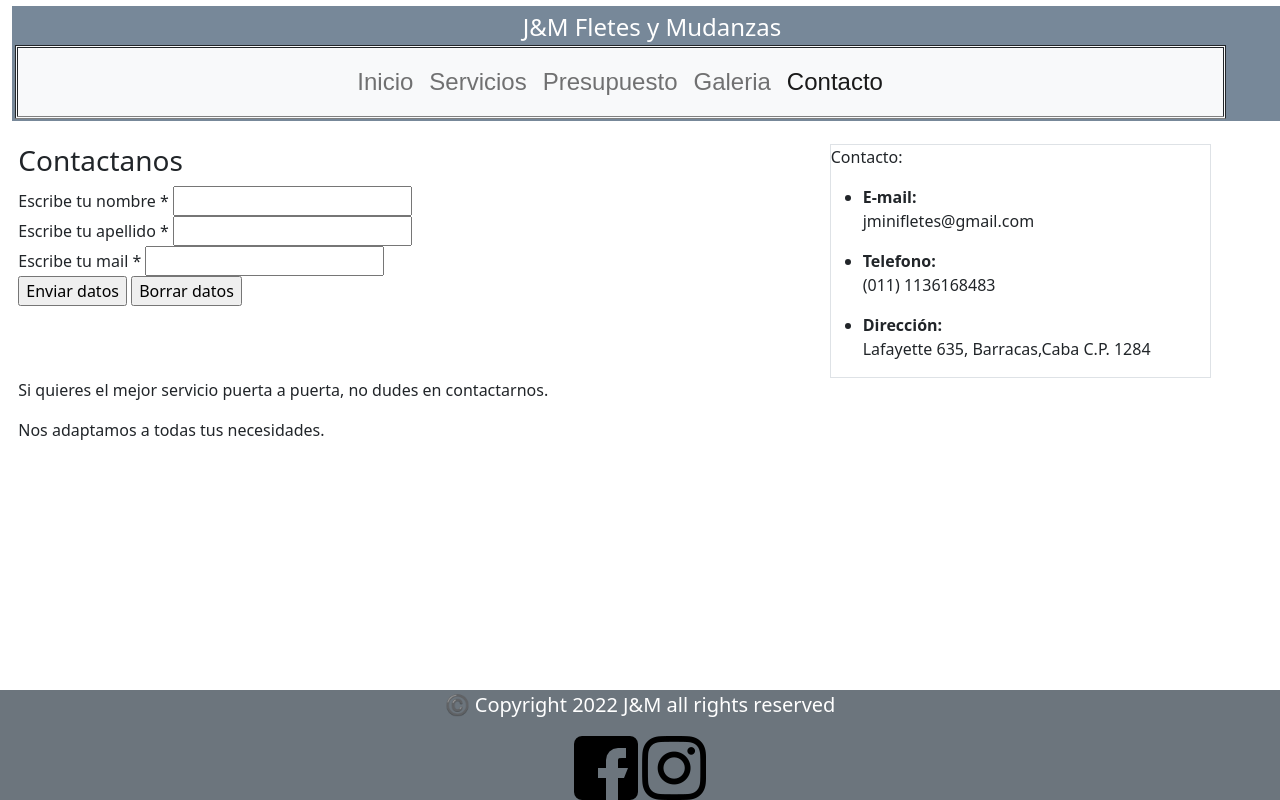
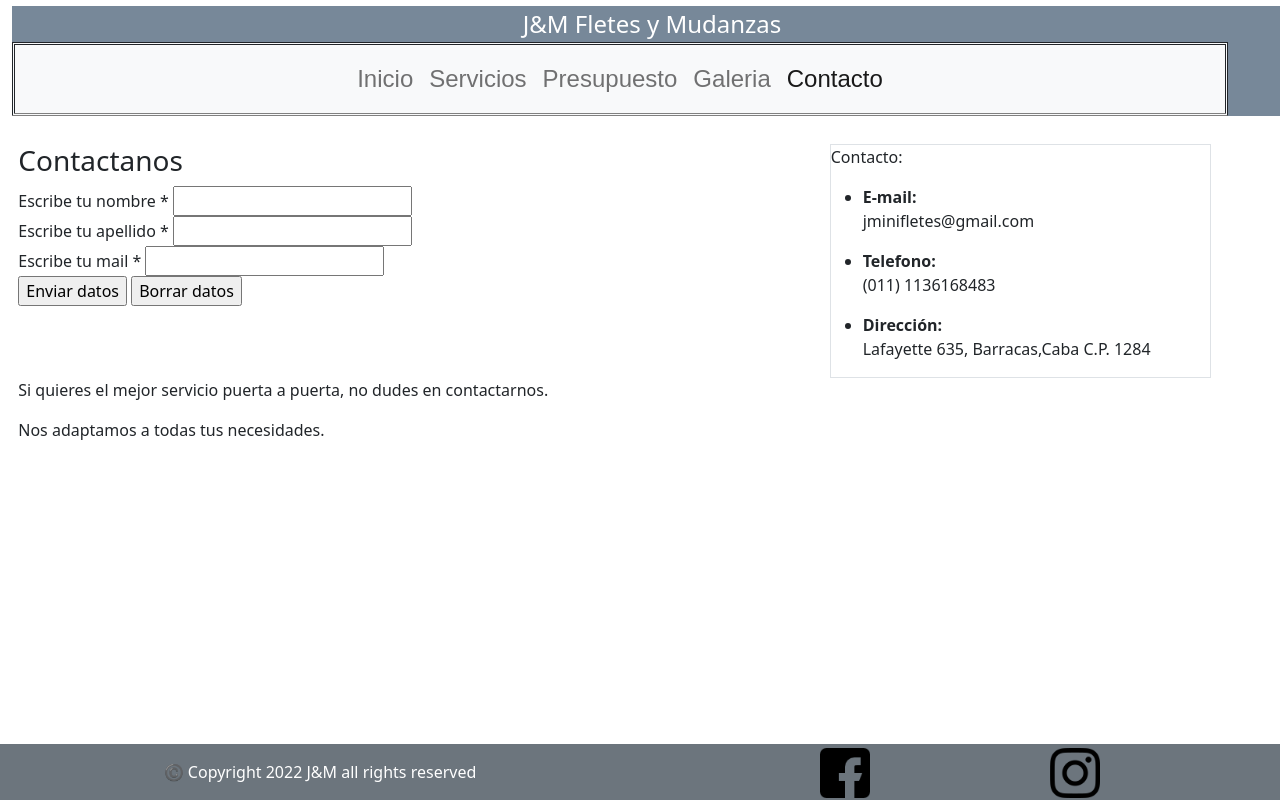
Before and after one commit to jacquelinegroba/tercerentrega, a website: page pages/contacto.html in a window 1280 px wide. Drawn offline with nearby package versions, Linux system fonts and the light colour scheme.

Commit message:
cambios finales

```diff
--- a/index.html
+++ b/index.html
@@ -7,17 +7,20 @@
     <meta name="description" content="J&M Mudanzas y Fletes a todo el pais. Mudarte resulta simple en manos de expertos">
     <meta name="keywords"  content="J&M, Mudanzas, Fletes, pais, mudarte, simple, expertos, barracas">
     <link rel="stylesheet" href="estilos/estilo.css">
-    <link rel="shortcut icon" href="./media/favicon.png">
+    <link rel="shortcut icon" href="./media/fotojym.jpg">
     <title>J&M Fletes y Mudanzas</title>
   </head>
   <body>
-     <div  class="container-fluid">
+     <div class="container-fluid">
+        <!--Header-->
        <header class="header col-12">
+        <!--Logo-->
           <div class="text-center logo">
               <a href="index.html" class="titulo-decoration">
                  J&M Fletes y Mudanzas
               </a>
           </div>
+         <!--Navbar-->
           <nav class="navbar navbar-expand-lg navbar-light bg-light ps-5 ms-4">
             <div class="container-fluid">
                 <button class="navbar-toggler" type="button" data-bs-toggle="collapse" data-bs-target="#navbarNav" aria-controls="navbarNav" aria-expanded="false" aria-label="Toggle navigation">
@@ -45,6 +48,7 @@
             </div>
           </nav>
       </header>
+      <!--Main-->
       <main class="main col-12 ps-5">
           <div class="row">
               <div class="col-12 bg-secondary justify-content-center">
@@ -75,22 +79,18 @@
               </div>
           </div>
      </main>
-          <footer class="footer bg-secondary">
-            <div class="col-12 bg-secondary">
-                 <p class="lead">
+       <!--Footer-->
+     <footer class="footerImagenes bg-secondary d-flex justify-content-between ">
+      <div class="col-6 bg-secondary  ">
+           <p class="pt-3">
              ©️ Copyright 2022 J&M all rights reserved
            </p>
-                <div class="socialmedia text-center align-items-center">
-                   <div class="container">
-                      <div class="row">
-                         <div class="col justify-content-center">
-                            <a href="https://www.facebook.com/profile.php?id=100074324683162" target="_blank" ><img class="facebook" src="./media/fbicon.png"></a>
-                            <a href="https://www.instagram.com/jminifletes/?hl=es-la" target="_blank" ><img class="instagram" src="./media/instagramicon.png"></a>
          </div>
-                      </div>
-                   </div>
-                 </div>
+          <div class="socialmedia text-center col-6 d-flex justify-content-evenly pt-1">
+                      <a href="https://www.facebook.com/profile.php?id=100074324683162" target="_blank" ><img class="facebook" src="../media/fbicon.png"></a>
+                      <a href="https://www.instagram.com/jminifletes/?hl=es-la" target="_blank" ><img class="instagram" src="../media/instagramicon.png" alt="instagramicon"></a>
      </div>
    </footer>
+   <script src="./js/bootstrap.js"></script>
   </body>
 </html>
--- a/pages/contacto.html
+++ b/pages/contacto.html
@@ -7,17 +7,20 @@
     <meta name="description" content="J&M Mudanzas y Fletes a todo el pais. Mudarte resulta simple en manos de expertos">
     <meta name="keywords"  content="J&M, Mudanzas, Fletes, pais, mudarte, simple, expertos, barracas">
     <link rel="stylesheet" href="../estilos/estilo.css">
-    <link rel="shortcut icon" href="/media/favicon.png">
+    <link rel="shortcut icon" href="/media/fotojym.jpg">
     <title>J&M Fletes y Mudanzas</title>
   </head>
   <body>
+      <!--Header-->
      <div  class="container-fluid">
       <header class="header col-12">
+      <!--Logo-->
           <div class="text-center logo">
               <a href="../index.html" class="titulo-decoration">
                  J&M Fletes y Mudanzas
               </a>
           </div>
+      <!--Navbar-->
           <nav class="navbar navbar-expand-lg navbar-light bg-light">
             <div class="container-fluid">
                 <button class="navbar-toggler" type="button" data-bs-toggle="collapse"       data-bs-target="#navbarNav" aria-controls="navbarNav" aria-expanded="false"   aria-label="Toggle navigation">
@@ -45,6 +48,7 @@
             </div>
           </nav>
       </header>
+      <!--Main-->
       <main class="mainContacto">
          <div class="row">
             <div class="col-8">
@@ -96,23 +100,40 @@
              </div>
           </div>
        </main>
-       <footer class="footerContacto bg-secondary">
-         <div class="col-12">
-              <p class="lead">
+       <!--Footer-->
+       <footer class="footerImagenes bg-secondary d-flex justify-content-between ">
+          <div class="col-6 bg-secondary  ">
+              <p class="pt-3">
                 ©️ Copyright 2022 J&M all rights reserved
               </p>
-             <div class="socialmedia text-center">
-                <div class="container">
-                   <div class="row">
-                      <div class="col">
-                         <a href="https://www.facebook.com/profile.php?id=100074324683162" target="_blank" ><img class="facebook" src="/media/fbicon.png"></a>
-                         <a href="https://www.instagram.com/jminifletes/?hl=es-la" target="_blank" ><img class="instagram" src="/media/instagramicon.png" alt="instagramicon"></a>
-                   </div>
-                </div>
-              </div>
+          </div>
+          <div class="socialmedia text-center col-6 d-flex justify-content-evenly pt-1">
+             <a href="https://www.facebook.com/profile.php?id=100074324683162" target="_blank" ><img class="facebook" src="../media/fbicon.png"></a>
+             <a href="https://www.instagram.com/jminifletes/?hl=es-la" target="_blank" ><img class="instagram" src="../media/instagramicon.png" alt="instagramicon"></a>
+        </div>
+       </footer>
+       <footer class="footerImagenes bg-secondary d-flex justify-content-between ">
+         <div class="col-6 bg-secondary  ">
+              <p class="pt-3">
+                ©️ Copyright 2022 J&M all rights reserved
+              </p>
+            </div>
+             <div class="socialmedia text-center col-6 d-flex justify-content-evenly pt-1">
+                         <a href="https://www.facebook.com/profile.php?id=100074324683162" target="_blank" ><img class="facebook" src="../media/fbicon.png"></a>
+                         <a href="https://www.instagram.com/jminifletes/?hl=es-la" target="_blank" ><img class="instagram" src="../media/instagramicon.png" alt="instagramicon"></a>
         </div>
       </footer>
-     </div>
-      <script src="https://cdn.jsdelivr.net/npm/bootstrap@5.1.3/dist/js/bootstrap.bundle.min.js" integrity="sha384-ka7Sk0Gln4gmtz2MlQnikT1wXgYsOg+OMhuP+IlRH9sENBO0LRn5q+8nbTov4+1p" crossorigin="anonymous"></script>
+      <footer class="footerImagenes bg-secondary d-flex justify-content-between ">
+         <div class="col-6 bg-secondary  ">
+              <p class="pt-3">
+                ©️ Copyright 2022 J&M all rights reserved
+              </p>
+            </div>
+             <div class="socialmedia text-center col-6 d-flex justify-content-evenly pt-1">
+                         <a href="https://www.facebook.com/profile.php?id=100074324683162" target="_blank" ><img class="facebook" src="../media/fbicon.png"></a>
+                         <a href="https://www.instagram.com/jminifletes/?hl=es-la" target="_blank" ><img class="instagram" src="../media/instagramicon.png" alt="instagramicon"></a>
+        </div>
+      </footer>
+      <script src="/js/bootstrap.js"></script>
    </body>
 </html>
--- a/scss/_galeria.scss
+++ b/scss/_galeria.scss
@@ -41,9 +41,9 @@ header{
 }
 
 .facebook{
-    @include redes(100px, 100px);
+    @include redes(50px, 50px);
 }
 
 .instagram{
-    @include redes(100px, 100px);
+    @include redes(50px, 50px);
 }
--- a/scss/_header.scss
+++ b/scss/_header.scss
@@ -1,4 +1,4 @@
-header{
+.header{
     background-color: $bgheader;
     text-align: center;
     font-size: 1.5rem;
--- a/scss/_servicios.scss
+++ b/scss/_servicios.scss
@@ -6,7 +6,6 @@
     justify-content: center;
     align-items:center;
     text-align: center;
-    text-decoration: none;
 }
 
 .card-body :hover{
```
Also changed, not shown: pages/Galeria.html (+12 -13 lines), pages/presupuesto.html (+21 -19 lines), pages/servicios.html (+21 -23 lines), estilos/estilo.css, 1 other file. Lines whose indentation alone changed are shown as unchanged.
